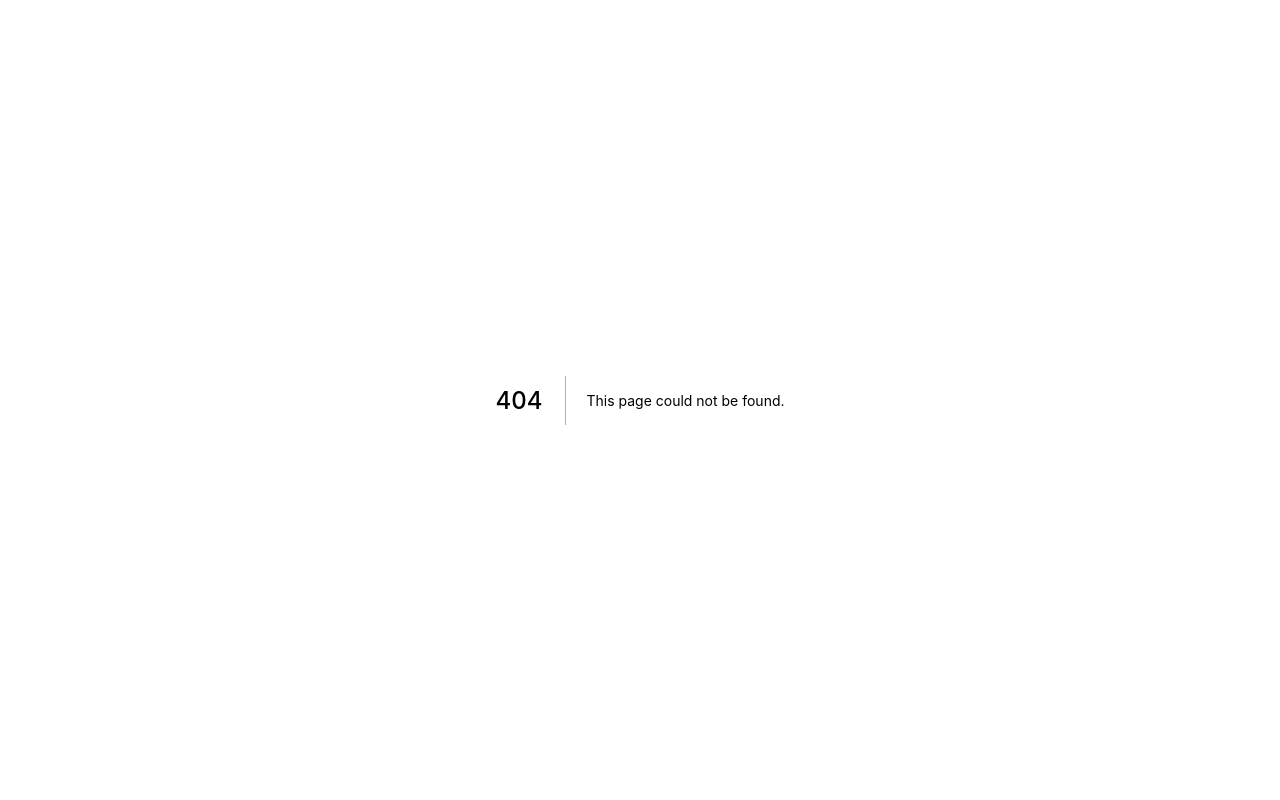
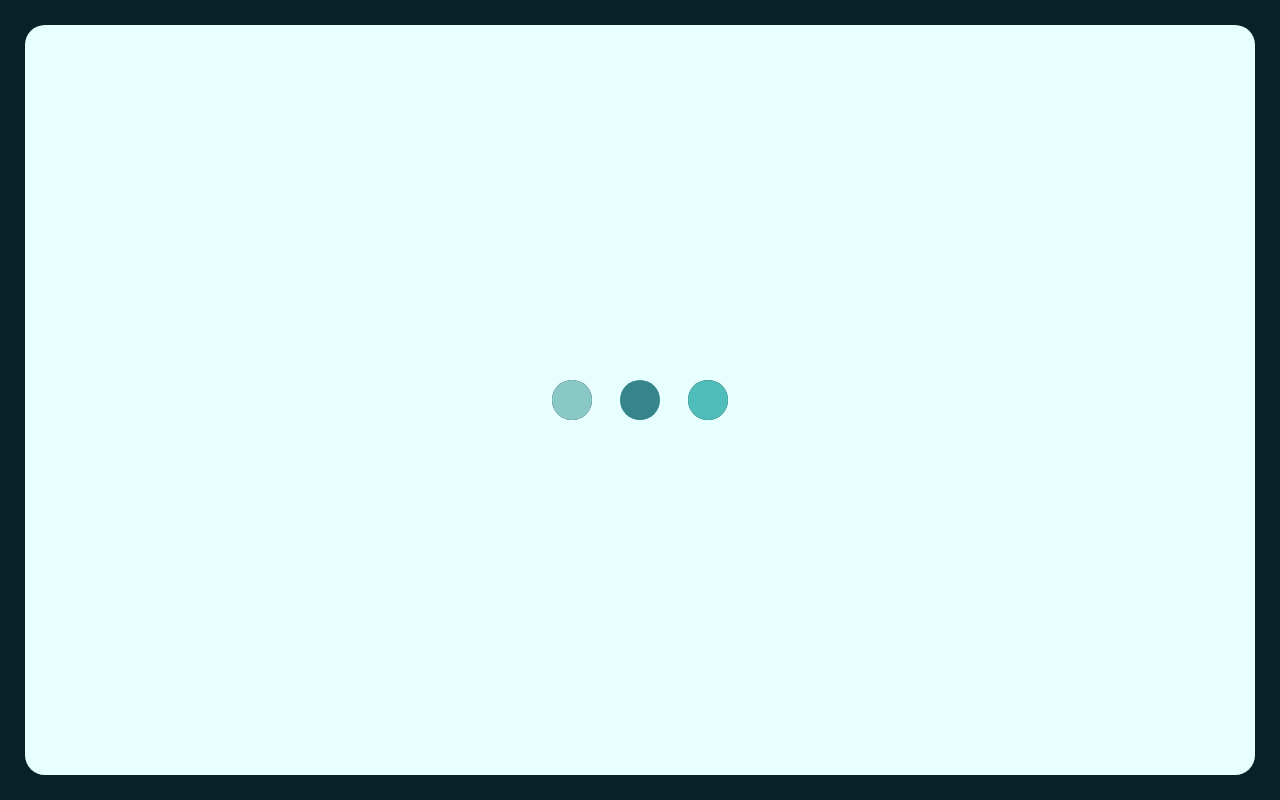
Before and after one commit to ankitgoel25/Hack-NSUT, a Next.js app: page /loading in a window 1280 px wide. Before the commit this address had no page. Built offline with nearby package versions, Linux system fonts and the light colour scheme.

Commit message:
Added loading page

```diff
--- /dev/null
+++ b/src/pages/loading.js
@@ -0,0 +1,36 @@
+import React, { useState, useContext } from "react";
+import styled from "styled-components";
+
+const Wrapper = styled.div`
+  width: 100vw;
+  padding: 25px;
+  height: 100vh;
+  display: flex;
+  justify-content: center;
+  align-items: center;
+  overflow: hidden;
+  background-color: #072227;
+`;
+
+const LoginWrapper = styled.div`
+  width: 100%;
+  height: 100%;
+  border-radius: 20px;
+  display: flex;
+  justify-content: center;
+  align-items: center;
+  background-color: #e7ffff;
+  padding: 40px;
+`;
+
+const LoadingPage = () => {
+  return (
+    <Wrapper>
+      <LoginWrapper>
+        <img src="/loader.svg" alt="loader" />
+      </LoginWrapper>
+    </Wrapper>
+  );
+};
+
+export default LoadingPage;
```
Also changed, not shown: public/loader.svg (added), 1 other file (tests, documents, lock files or other folders).
